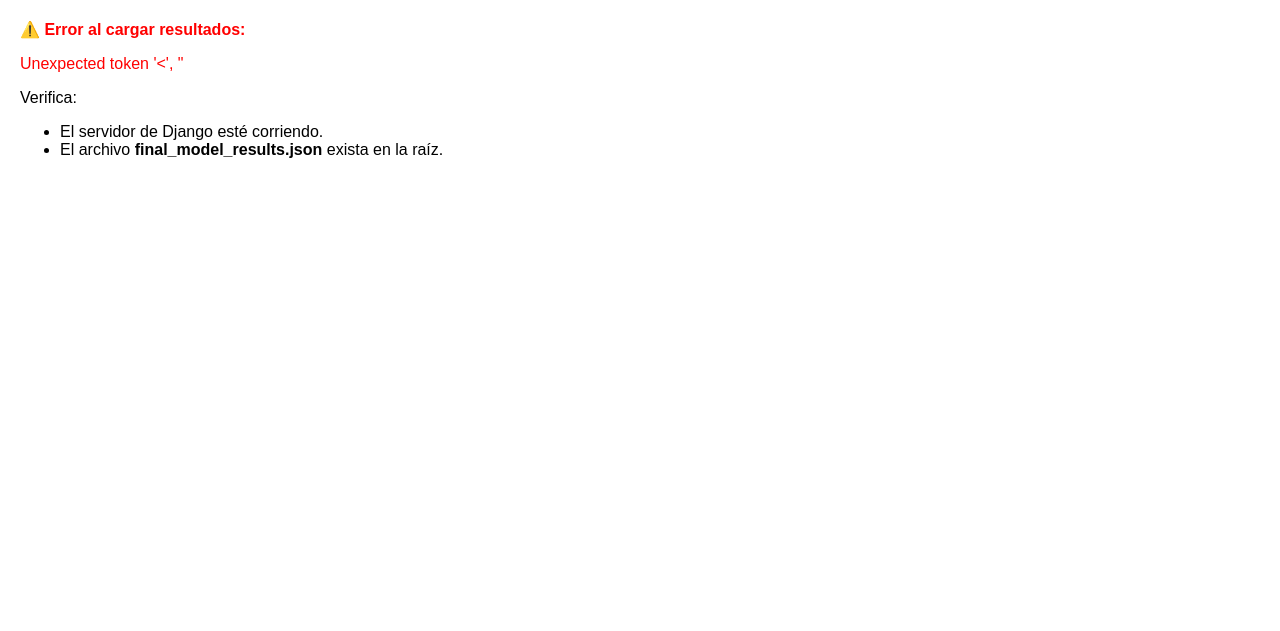
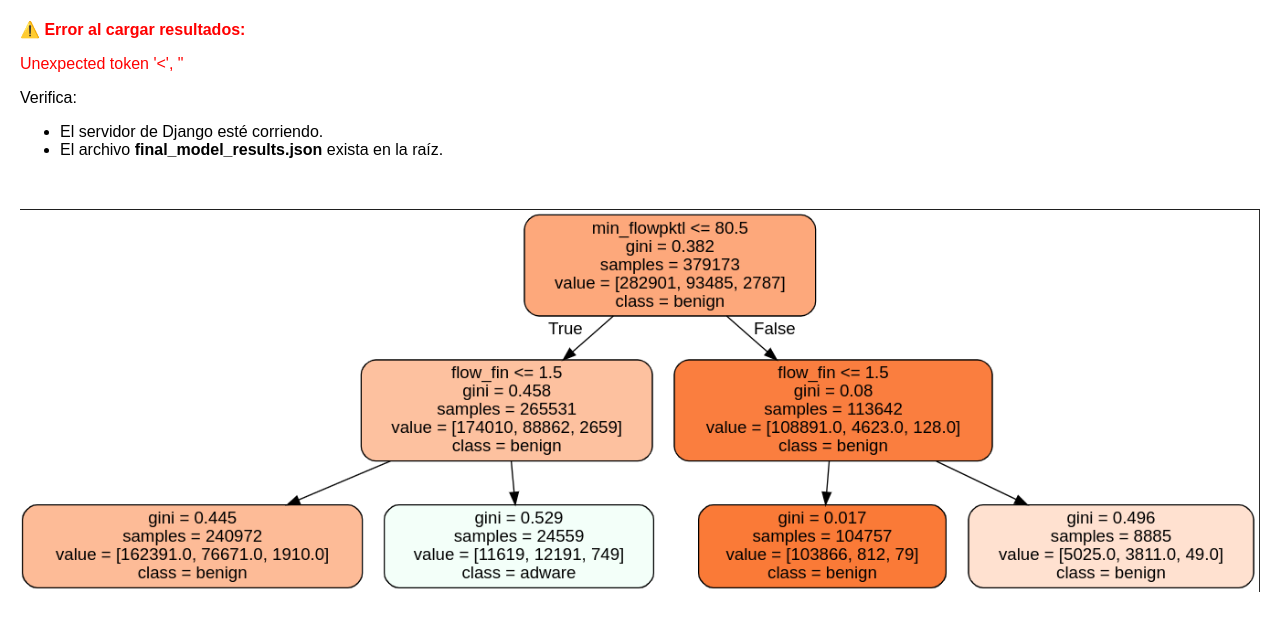
Before and after one commit to urielrs/API-Random-Forest, a Django app: page / in a window 1280 px wide. Shown: the top 631 px of the page. Run offline with Django 5.2, Linux system fonts and the light colour scheme; data that the repository does not hold is empty.

Commit message:
Add image display for Random Forest in index.html

```diff
--- a/templates/index.html
+++ b/templates/index.html
@@ -38,6 +38,9 @@
     </div>
 
     <script src="{% static 'results/app.js' %}?v=1"></script>
+    <div style="text-align: center; margin-top: 50px;">
+        <img src="{% static 'images/arbol.png' %}" alt="Random Forest" style="max-width: 100%; height: auto;">
+    </div>
 
 </body>
 </html>
```
